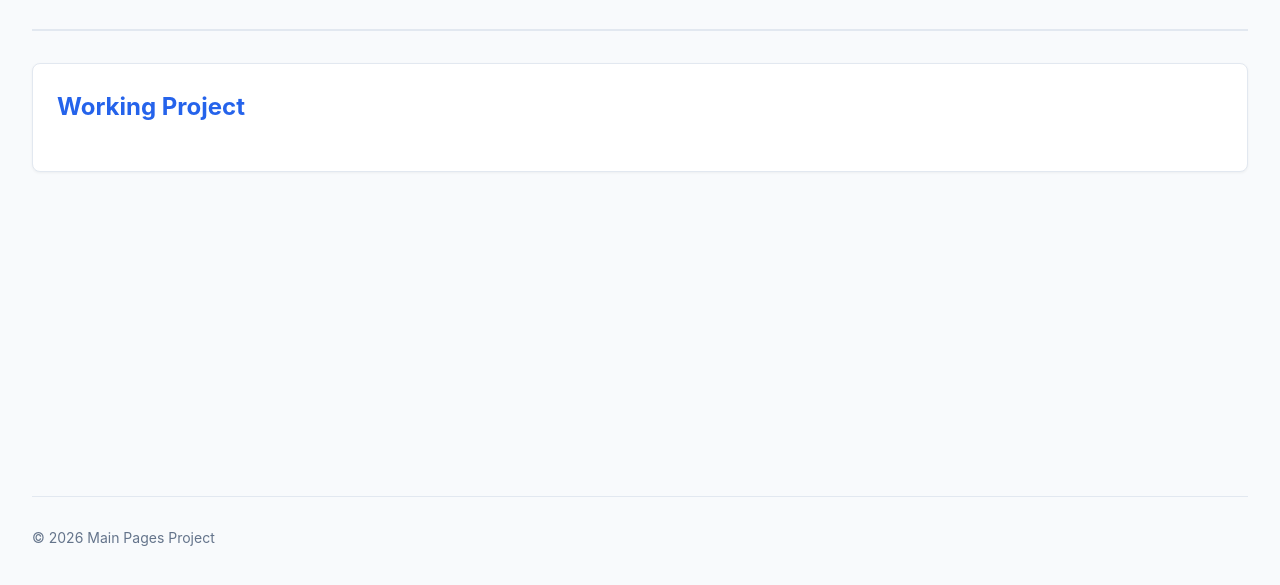
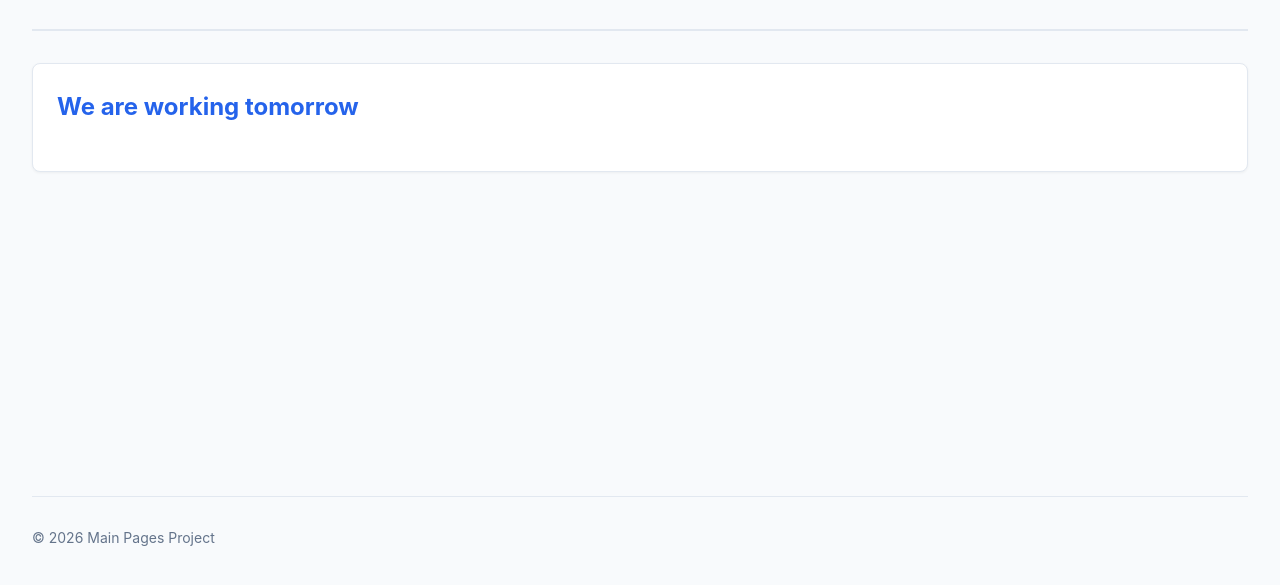
Before and after one commit to arwindominic17-hub/uskulpt-project, a plain HTML site: page frontend/index.html in a window 1280 px wide. Shown: the part 149-734 px from the top of the page. Drawn offline with Linux system fonts and the light colour scheme.

Commit message:
Update heading to 'We are working tomorrow'

```diff
--- a/frontend/index.html
+++ b/frontend/index.html
@@ -16,7 +16,7 @@
 
     <main>
         <section>
-            <h2>Working Project</h2>
+            <h2>We are working tomorrow</h2>
         </section>
     </main>
 
```
